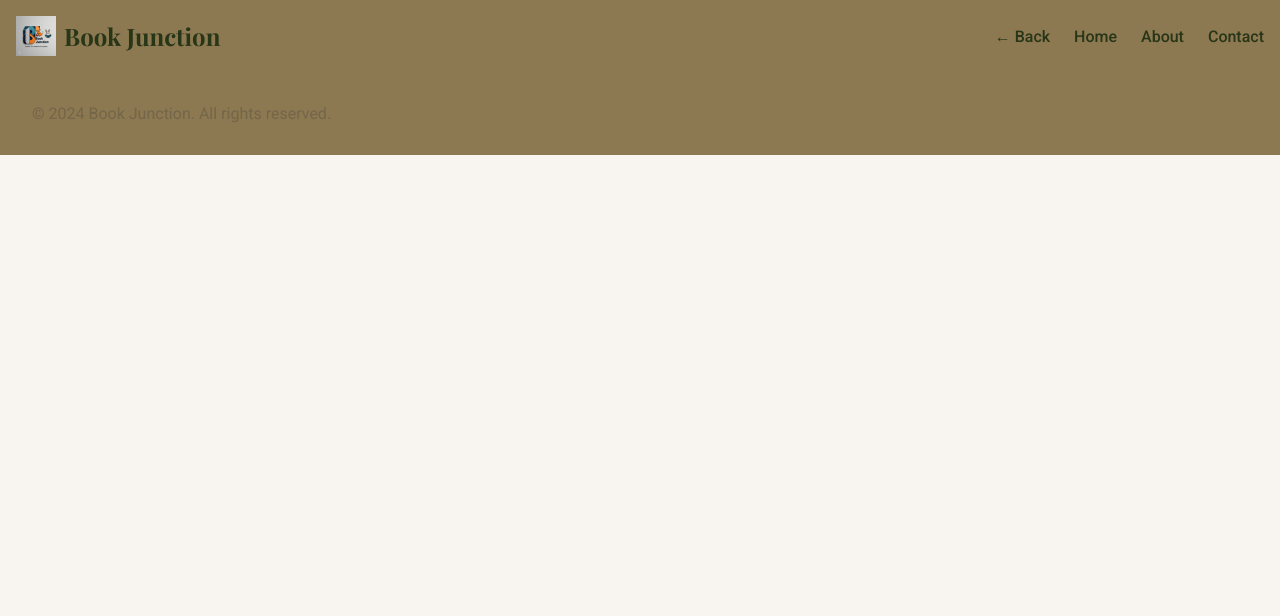
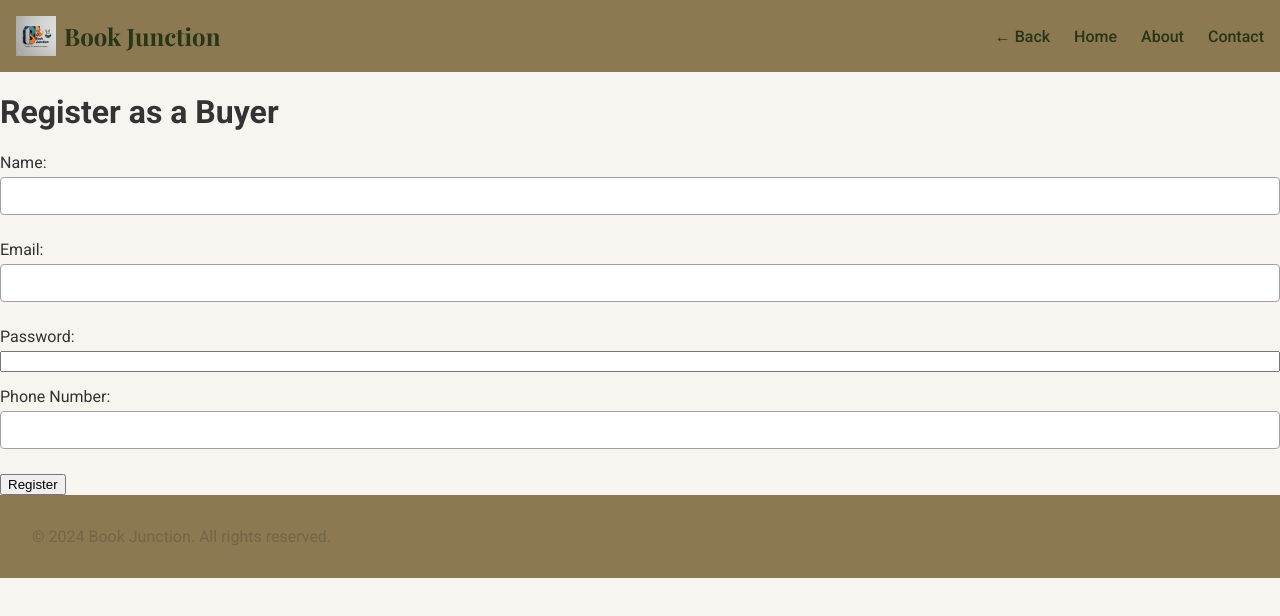
Before and after one commit to Magwaza22/book-app, a Vue app: page /register in a window 1280 px wide. Shown: the top 616 px of the page. Built offline with nearby package versions, Linux system fonts and the light colour scheme.

Commit message:
BuyerRegister

```diff
--- a/src/views/BuyerRegister.vue
+++ b/src/views/BuyerRegister.vue
@@ -1,11 +1,162 @@
-<script setup>
-
-</script>
-
 <template>
-
+  <div class="registration-container">
+    <h1>Register as a Buyer</h1>
+    <form @submit.prevent="registerBuyer">
+      <div class="form-group">
+        <label for="name">Name:</label>
+        <input type="text" id="name" v-model="buyer.name" required />
+      </div>
+      <div class="form-group">
+        <label for="email">Email:</label>
+        <input type="email" id="email" v-model="buyer.email" required />
+      </div>
+      <div class="form-group">
+        <label for="password">Password:</label>
+        <input type="password" id="password" v-model="buyer.password" required />
+      </div>
+      <div class="form-group">
+        <label for="phoneNumber">Phone Number:</label>
+        <input type="text" id="phoneNumber" v-model="buyer.phoneNumber" required />
+      </div>
+      <button type="submit">Register</button>
+    </form>
+    <p v-if="message">{{ message }}</p>
+  </div>
 </template>
 
+<script>
+import axios from 'axios';
+import { ref } from 'vue';
+
+export default {
+  name: 'BuyerRegistration',
+  setup() {
+    // Reactive state for buyer details
+    const buyer = ref({
+      name: '',
+      email: '',
+      password: '',
+      phoneNumber: ''
+    });
+
+    const message = ref('');
+
+    // Function to register a new buyer
+    const registerBuyer = async () => {
+      try {
+        const response = await axios.post('/buyer', buyer.value);
+        if (response.status === 201) {
+          message.value = 'Registration successful!';
+          // Reset buyer details after successful registration
+          buyer.value = {
+            name: '',
+            email: '',
+            password: '',
+            phoneNumber: ''
+          };
+        }
+      } catch (error) {
+        message.value = 'Registration failed. Please try again.';
+        console.error(error);
+      }
+    };
+
+    return { buyer, message, registerBuyer };
+  }
+};
+</script>
 <style scoped>
+.container {
+  display: flex;
+  flex-direction: column;
+  align-items: center;
+  padding: 20px;
+}
 
+.appointment-form {
+  width: 100%;
+  max-width: 400px;
+  margin-top: 20px;
+  padding: 20px;
+  border: 1px solid #a69e9e; /* Border color */
+  border-radius: 8px; /* Rounded corners */
+  box-shadow: 0 4px 8px rgba(0, 0, 0, 0.1); /* Shadow for a subtle 3D effect */
+  background-color: #ffffff; /* Background color */
+}
+
+.form {
+  display: flex;
+  flex-direction: column;
+}
+
+.form-group {
+  display: flex;
+  flex-direction: column;
+  margin-bottom: 15px;
+}
+
+.form-group label {
+  margin-bottom: 5px;
+}
+
+input[type="text"],
+input[type="email"],
+input[type="tel"] {
+  padding: 10px;
+  font-size: 14px;
+  border: 1px solid #a69e9e;
+  border-radius: 4px;
+  margin-bottom: 10px; /* Spacing between input and label */
+}
+
+p {
+  margin: 0;
+  padding: 10px 0;
+  font-size: 14px;
+  color: #333;
+}
+
+.submit-btn {
+  padding: 10px;
+  font-size: 16px;
+  color: white;
+  background-color: #966a6a;
+  border: none;
+  border-radius: 4px;
+  cursor: pointer;
+  margin-top: 10px;
+}
+
+.submit-btn:hover {
+  background-color: #b7b7a4;
+}
+
+.popup {
+  position: fixed;
+  top: 0;
+  left: 0;
+  width: 100%;
+  height: 100%;
+  background: rgba(0, 0, 0, 0.5);
+  display: flex;
+  justify-content: center;
+  align-items: center;
+}
+
+.popup-content {
+  background: #ffffff;
+  padding: 20px;
+  border-radius: 8px; /* Rounded corners */
+  text-align: center;
+  position: relative;
+  border: 1px solid #a69e9e; /* Border color */
+  box-shadow: 0 4px 8px rgba(0, 0, 0, 0.1); /* Shadow for a subtle 3D effect */
+}
+
+.close-btn {
+  position: absolute;
+  top: 10px;
+  right: 10px;
+  cursor: pointer;
+}
 </style>
```
